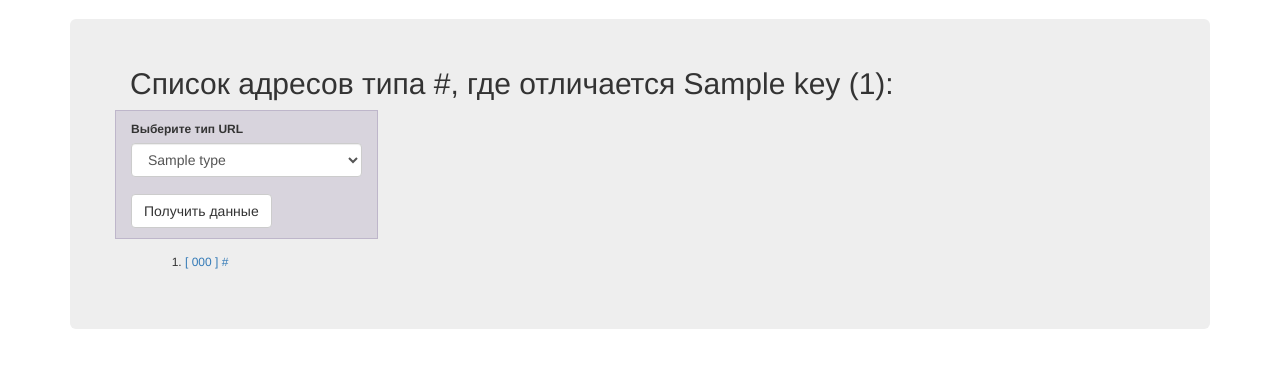
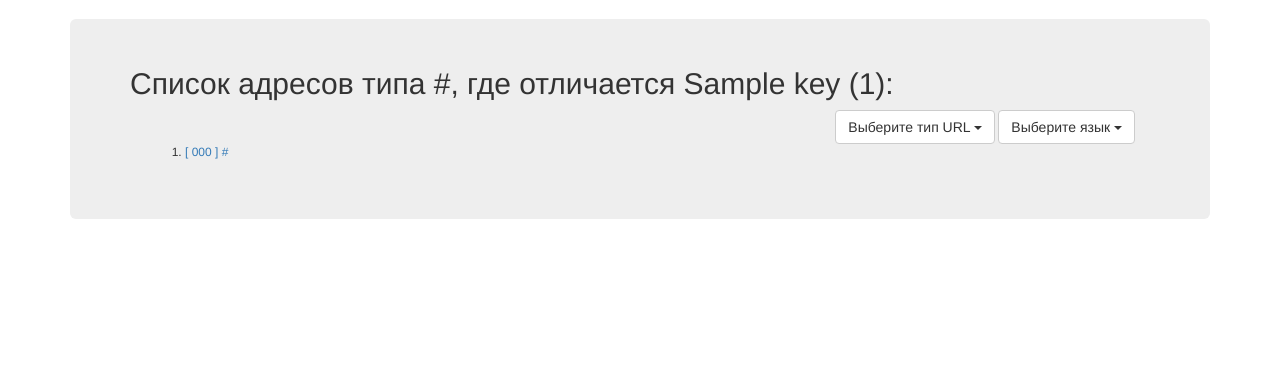
Before and after one commit to sergei4e/Sitest, a Python web app: template templates/urls.html in a window 1280 px wide. Shown: the part 51-419 px from the top of the page. Run offline with Jinja, Linux system fonts and the light colour scheme; the template is opened without the code that fills it: most values are stand-ins (such as "Sample title", 1, 10 or a date in 2020); some libraries are stand-ins or nearby versions.

Commit message:
Filter+ with get

```diff
--- a/templates/urls.html
+++ b/templates/urls.html
@@ -16,23 +16,31 @@
 
 {% block content %}
 
-<div class="row show-grid">
-    <div class="col-xs-3">
-        <form method="post">
-            <label for="url_type">Выберите тип URL</label>
-                <select class="form-control" name="url_type" id="url_type">
-                    {% for type in url_types %}
-                        {% if url_type == type %}
-                            <option selected value='{{ type }}'>{{ type }}</option>
-                        {% else %}
-                            <option value='{{ type }}'>{{ type }}</option>
-                        {% endif %}
-                    {% endfor %}
-                </select>
-            <br />
-            <button type="submit" class="btn btn-default">Получить данные</button>
-        </form>
-    </div>
+<div class="container" align="right">
+<div class="btn-group">
+  <button class="btn btn-default dropdown-toggle" type="button"
+          data-toggle="dropdown" aria-haspopup="true" aria-expanded="true">
+    Выберите тип URL
+    <span class="caret"></span>
+  </button>
+  <ul class="dropdown-menu" aria-labelledby="dropdownMenu1">
+      {% for type in url_types %}
+        <li><a href="/urls?type={{ type }}">{{ type }}</a></li>
+      {% endfor %}
+  </ul>
+</div>
+<div class="btn-group">
+  <button class="btn btn-default dropdown-toggle" type="button"
+          data-toggle="dropdown" aria-haspopup="true" aria-expanded="true">
+    Выберите язык
+    <span class="caret"></span>
+  </button>
+  <ul class="dropdown-menu" aria-labelledby="dropdownMenu1">
+      {% for type in url_types %}
+        <li><a href="/urls?type={{ type }}">{{ type }}</a></li>
+      {% endfor %}
+  </ul>
+</div>
 </div>
 
 <div class="container">
```
Also changed, not shown: cache.py (+8 -7 lines), main.py (+2 -6 lines).
